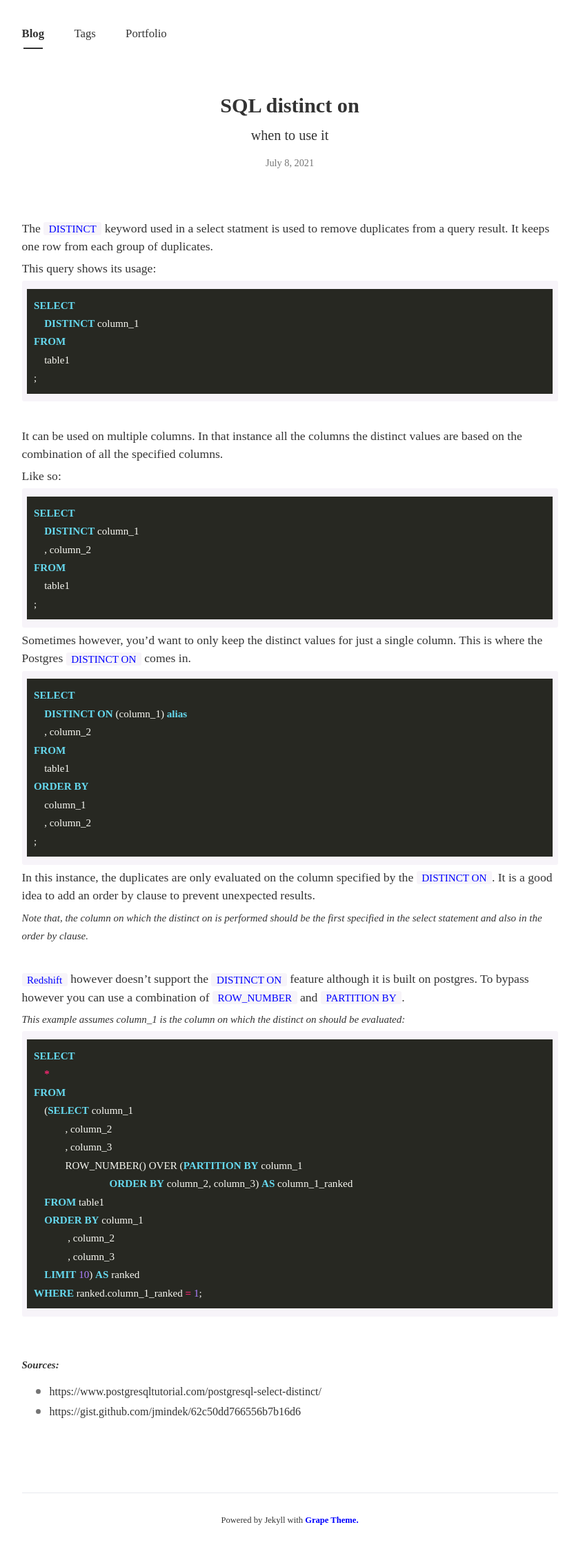
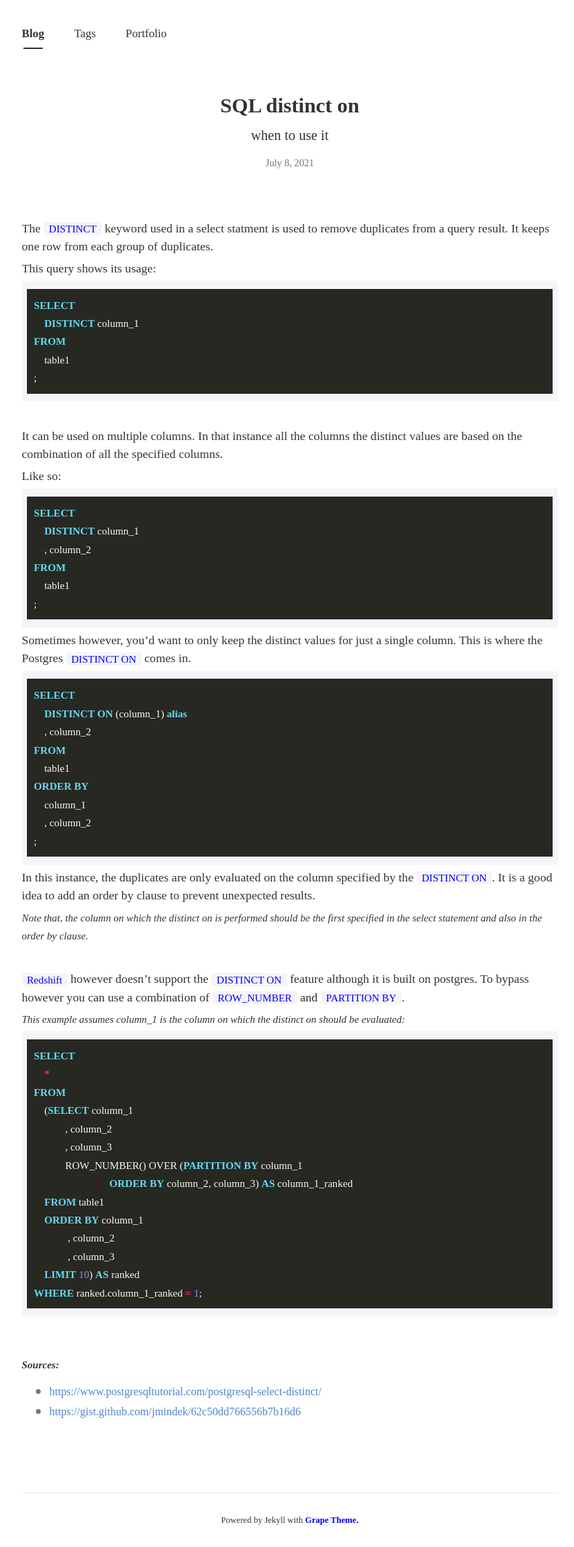
Before and after one commit to cliffordEmmanuel/cliffordEmmanuel.github.io, a Jekyll site: the page built from _posts/2021-07-08-sql-distinct-on.md, in a window 1280 px wide. Shown: the whole page at 69% size, without its empty margins (220-1052 px from the left). Built offline with Jekyll 4.4.1, drawn with Linux system fonts in a browser that asks for light colours; nearby versions of some CDN libraries; some web fonts are replaced.

Commit message:
adding a new post

```diff
--- a/_posts/2021-07-08-sql-distinct-on.md
+++ b/_posts/2021-07-08-sql-distinct-on.md
@@ -79,5 +79,5 @@ WHERE ranked.column_1_ranked = 1;
 <br>
 
 ## _Sources:_
-- https://www.postgresqltutorial.com/postgresql-select-distinct/
-- https://gist.github.com/jmindek/62c50dd766556b7b16d6
+- <https://www.postgresqltutorial.com/postgresql-select-distinct/>
+- <https://gist.github.com/jmindek/62c50dd766556b7b16d6>
```
